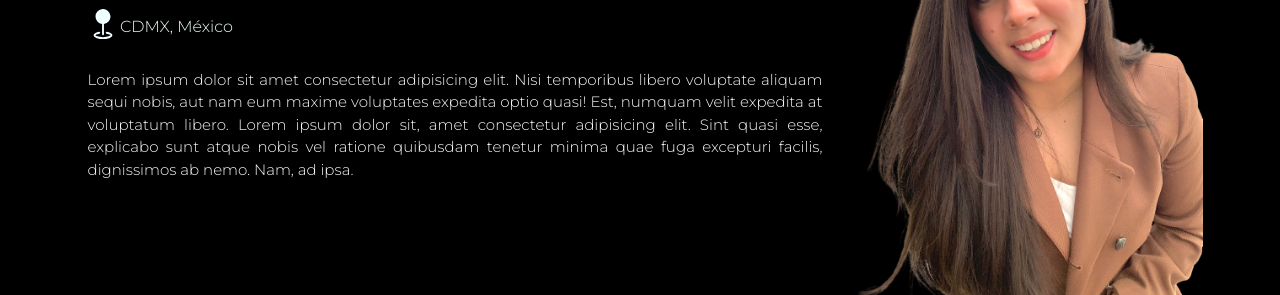
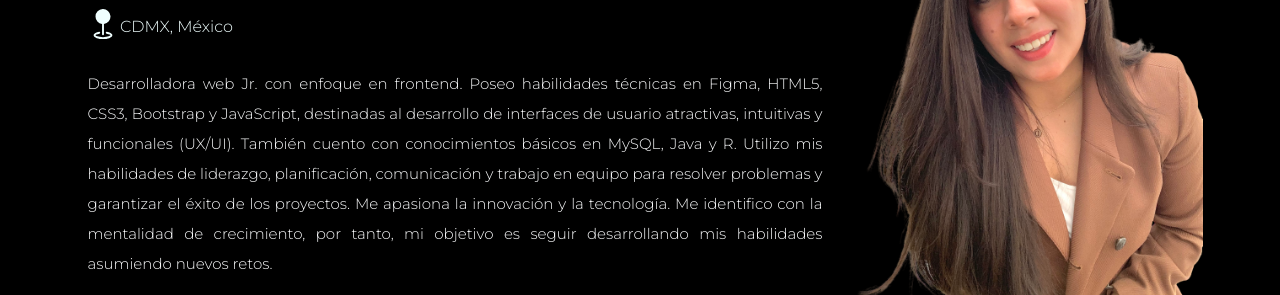
Before and after one commit to DanHT22/DHT_Portafolio, a plain HTML site: page index.html in a window 1280 px wide. Shown: the part 268-563 px from the top of the page. Drawn offline with nearby package versions, Linux system fonts and the light colour scheme.

Commit message:
ajuste descripción

```diff
--- a/index.html
+++ b/index.html
@@ -89,13 +89,7 @@
                         <span>CDMX, México</span>
                     </div>
 
-                    <p class="miDescripcion text-light">Lorem ipsum dolor sit amet consectetur adipisicing elit.
-                        Nisi
-                        temporibus libero voluptate aliquam sequi nobis, aut nam eum maxime voluptates expedita
-                        optio quasi! Est, numquam velit expedita at voluptatum libero. Lorem ipsum dolor sit,
-                        amet consectetur adipisicing elit. Sint quasi esse, explicabo sunt atque nobis vel
-                        ratione quibusdam tenetur minima quae fuga excepturi facilis, dignissimos ab nemo. Nam,
-                        ad ipsa.</p>
+                    <p class="miDescripcion text-light">Desarrolladora web Jr. con enfoque en frontend. Poseo habilidades técnicas en Figma, HTML5, CSS3, Bootstrap y JavaScript, destinadas al desarrollo de interfaces de usuario atractivas, intuitivas y funcionales (UX/UI). También cuento con conocimientos básicos en MySQL, Java y R. Utilizo mis habilidades de liderazgo, planificación, comunicación y trabajo en equipo para resolver problemas y garantizar el éxito de los proyectos. Me apasiona la innovación y la tecnología. Me identifico con la mentalidad de crecimiento, por tanto, mi objetivo es seguir desarrollando mis habilidades asumiendo nuevos retos.</p>
                 </div>
                 <!-- Imagen -->
                 <div class="col-md-4 text-center ">
--- a/src/CSS/style.css
+++ b/src/CSS/style.css
@@ -87,6 +87,9 @@ h1 {
 .miDescripcion {
     padding-bottom: 1.5rem;
     padding-left: 1rem;
+    font-size: 1.5rem;
+    line-height:3rem;
+
 }
 
 p {
@@ -254,11 +257,6 @@ footer {
     /* Oculta el cursor */
 }
 
-.typed-container {
-
-
-
-}
 
 @media (min-width: 320px) {
     /* Ajusta el tamaño de fuente para pantallas más grandes */
```
